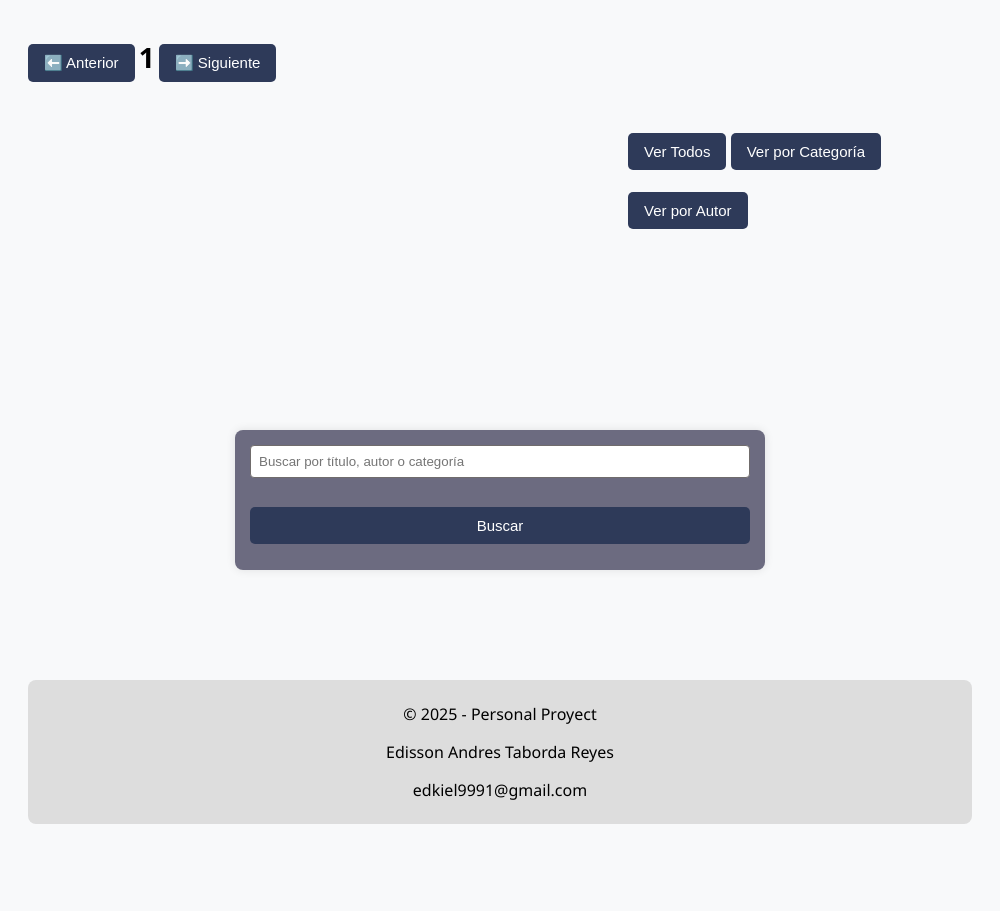
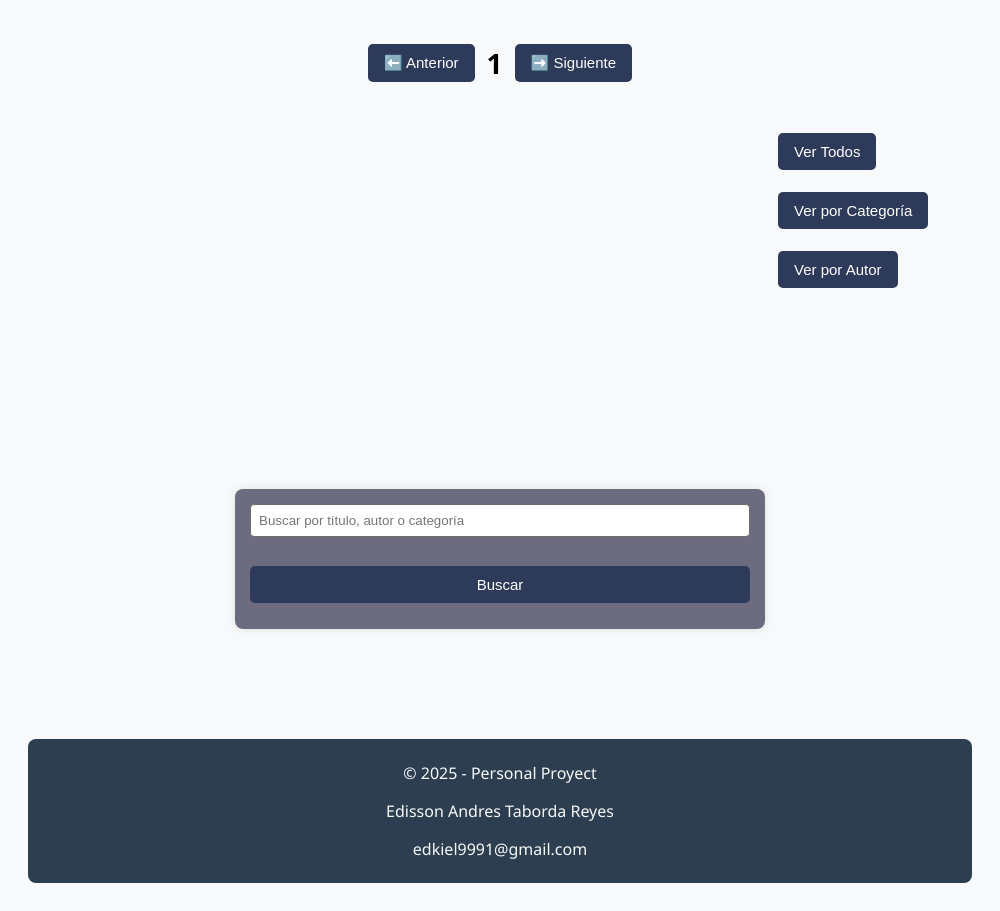
Before and after one commit to edkiel/myBiblioteca, an Electron app: page biblioteca-electron/index.html in a window 1000 px wide. Shown: the part 620-1531 px from the top of the page. Before the commit the page ends 1472 px from the top, so only its background shows below. Drawn offline with Linux system fonts and the light colour scheme.

Commit message:
se centro los botones de paginación y los botones de filtros

```diff
--- a/biblioteca-electron/index.html
+++ b/biblioteca-electron/index.html
@@ -27,7 +27,7 @@
 <br>
 
    <!-- Controles de paginación -->
-   <div id="paginación">
+   <div id="paginacion">
     <button onclick="paginaAnterior()">⬅️ Anterior</button>
     <span id="paginaActual">1</span>
     <button onclick="paginaSiguiente()">➡️ Siguiente</button>
@@ -69,7 +69,7 @@
         <p>© 2025 - Personal Proyect</p>
         <p>Edisson Andres Taborda Reyes</p>
         <p>edkiel9991@gmail.com</p>
-          </footer>
+    </footer>
 
 </body>
 </html>
--- a/biblioteca-electron/style.css
+++ b/biblioteca-electron/style.css
@@ -126,11 +126,11 @@ header {
 
 #paginacion {
     margin: top 2%;
-    margin: left 1px;
+    margin-left: center;
     display:flex;
     justify-content:center;
     align-items:center;
-    gap: 1px;
+    gap: 12px;
     align-content:center;
     text-align:center;
 }
@@ -138,6 +138,7 @@ header {
 #paginaActual {
     font-size: 28px;
     font-weight: bold;
+    margin-left: center;
 }
 
 #filtros {
@@ -146,13 +147,13 @@ header {
     justify-content:center;
     gap: 1.5px;
     align-items:center;
-    margin-left: 600px;
+    margin-left:  750px;
 }
-
 
 footer {
     text-align: center;
     padding: 7px;
-    background: #ddd;
+    background:#2c3e50;
     border-radius: 8px;
+    color: #f8f9fa;
   }
```
